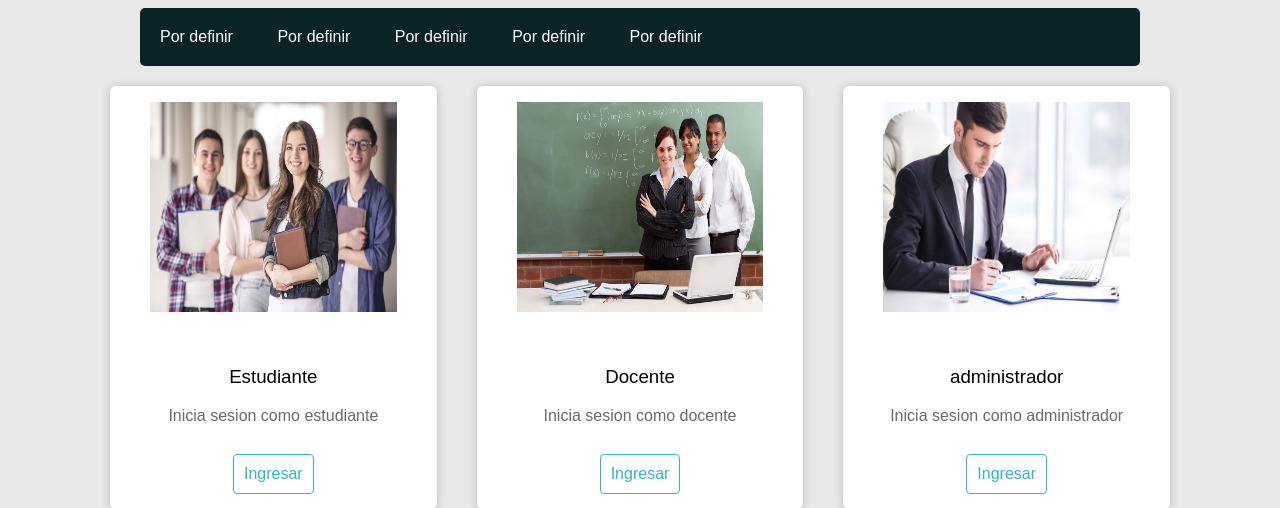
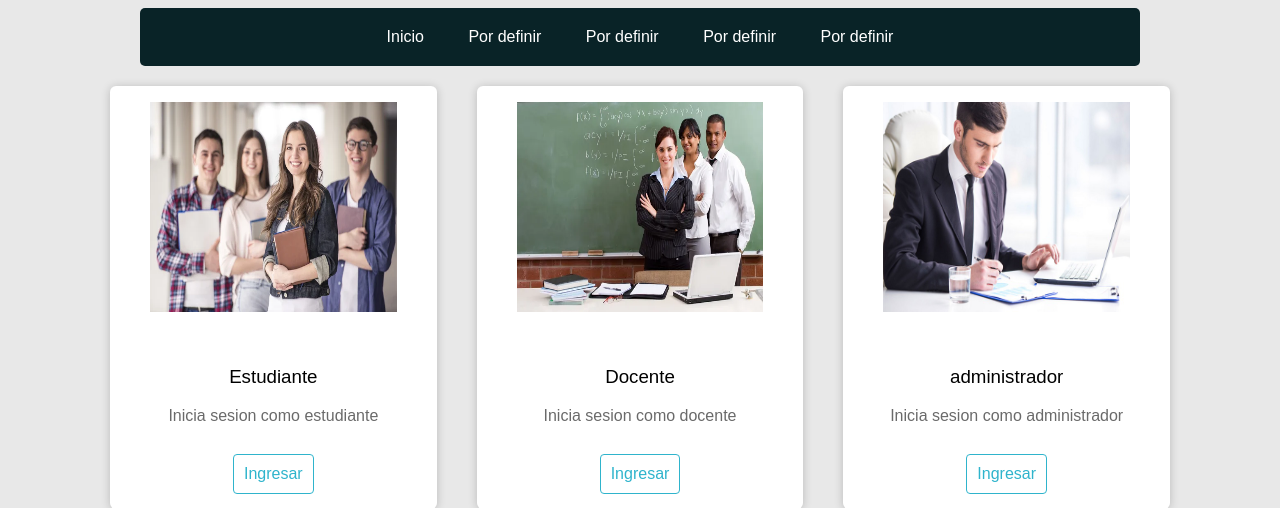
Before and after one commit to NicolasD1440/Genesis-pro, a PHP site: page / in a window 1280 px wide. Shown: the top 508 px of the page. Run offline with PHP 8.4, Linux system fonts and the light colour scheme.

Commit message:
cambios 2

```diff
--- a/Index.html
+++ b/Index.html
@@ -13,7 +13,7 @@
 
 
    <ul class="Menu">
-     <li><a href="#">Por definir</a></li>
+     <li><a href="#">Inicio</a></li>
      <li><a href="#">Por definir</a></li>
      <li><a href="#">Por definir</a></li>
      <li><a href="#">Por definir</a></li>
--- a/assets/selection.css
+++ b/assets/selection.css
@@ -1,4 +1,8 @@
 /*SELECCION DE USUARIO*/
+body{
+  font-family: arial, helvetica;
+  background: #e8e8e8
+}
 
 .container{
   width: 100%;
--- a/assets/styles.css
+++ b/assets/styles.css
@@ -10,11 +10,9 @@ body{
   width: 90%;
   max-width: 1000px;
   margin: auto;
-
   border-radius: 5px;
 
-
-
+  text-align: center;
 }
 
 /*modificar la lista de enlaces del menu*/
@@ -30,6 +28,7 @@ body{
 }
 /*modificar los items de la lista del menu*/
 .Menu li{
+
   display: inline-block;
   text-align: center;
 }
```
